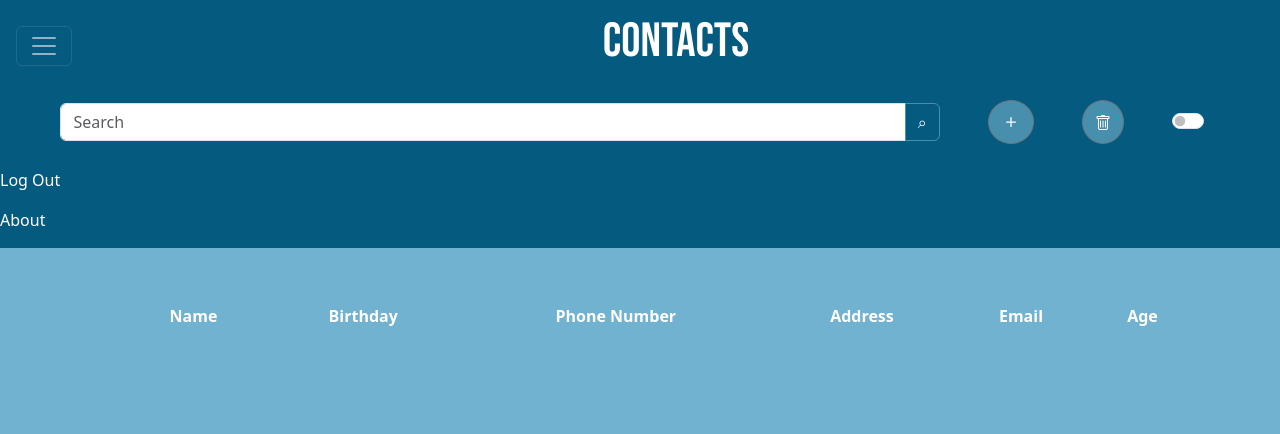
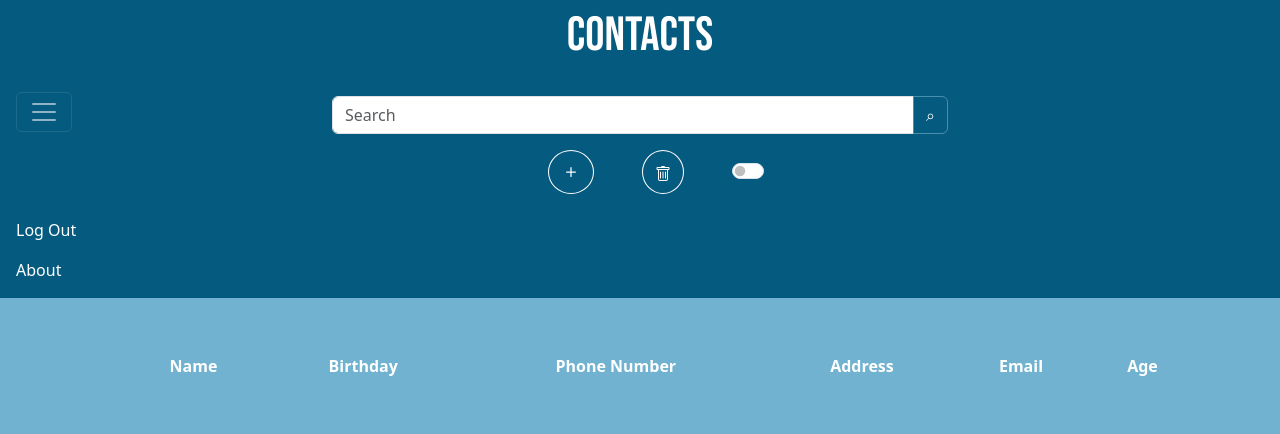
Before and after one commit to happysnail2357/Contact-Manager-Website, a PHP site: page /landing-page.html in a window 1280 px wide, after a click that opens the changed part. Shown: the top 434 px of the page. Run offline with PHP 8.4, Linux system fonts and the light colour scheme; lists and menus that the app fills with data are empty.

Commit message:
changed some css

```diff
--- a/css/landing-page.css
+++ b/css/landing-page.css
@@ -6,19 +6,30 @@
     --fourth: #CBEAF7;
     --sixth: #055A7F;
     --seventh: #70B2CF;
+    --eigth:#03437D;
+    --ninth:#0879DF;
     --hover: #AD6340;
     --text:white;
+    --btn-hover:#002C3D;
+
+
+    --warning: #DB0000;
+    --warning2:#B20000;
+
 }
 
 
 
-#create-btn{
-    background-color: var(--third);
+#create-btn:hover, #trash-icon:hover{
+    background-color: var(--seventh);
+    border-color: var(--eighth);
 }
 
-#trash-icon{
-    background-color: var(--third);
+#trash-icon,#create-btn{
+    background-color: var(--sixth);
+    border-color: white;
 }
+
 
 
 #search-btn{
@@ -31,7 +42,7 @@
     background-color: var(--third);
 }
 
-nav.navbar.navbar-expand-lg-sm-md a{
+nav.navbar.navbar-expand-lg-sm-md a, .container p{
     color:var(--text);
 }
 nav.navbar.navbar-expand-lg-sm-md{
--- a/js/landing-page.js
+++ b/js/landing-page.js
@@ -130,13 +130,14 @@ $('#userinfo').on('show.bs.modal', function (event)
 
 
             emoji_name = $(`#t-row${contact_user_id}`).find("p").attr("value");
+            $("#phone").text()
 
 
             $("#emoji-profile").html(emojis[emoji_name]);
 
             $("#first").val($(`#t-row${contact_user_id}`).find(".r-first").text());
             $("#last").val($(`#t-row${contact_user_id}`).find(".r-last").text());
-            $("#phone").val($(`#t-row${contact_user_id}`).find(".r-phone").text());
+            $("#phone").val($(`#t-row${contact_user_id}`).find(".r-phone").text().replace(/[^0-9]/g, ""));
             $("#email").val($(`#t-row${contact_user_id}`).find(".r-email").text());
             $("#address").val($(`#t-row${contact_user_id}`).find(".r-address").text());
             $("#age").val($(`#t-row${contact_user_id}`).find(".r-age").text());
@@ -151,8 +152,14 @@ $('#userinfo').on('show.bs.modal', function (event)
         }
 
         $("form").off().on("submit", function(event){
+            if($("#first").val() == 0 || $("#last").val() ==0 )
+            {
 
-            if($("#first").val() != 0 && $("#last").val()!=0 ){
+                $( ".modal-footer span" ).text( "Missing required field(s)." ).show().fadeOut( 8000 );
+            }else if($("#phone").val()>0 && $("#phone").val()<10){
+                $( ".modal-footer span" ).text( "Invalid phone number." ).show().fadeOut( 8000 );
+
+            }else{
                 let get_contact_info = {
                     "contactId": contact_user_id,
                     "firstName": $("#first").val(),
@@ -225,15 +232,10 @@ $('#userinfo').on('show.bs.modal', function (event)
 
                 }
 
-            }else{
-               $( "span" ).text( "Missing required field(s)." ).show().fadeOut( 8000 );
             }
             event.preventDefault();
 
         });
-//         $('#save-btn').click(function(event)
-//         {
-
 
 
 
@@ -277,11 +279,11 @@ function fill_in_table(jsonObject,table){
                     </td>
                     <td><p class="text-center" value = "${jsonObject.Emoji}">${emojis[jsonObject.Emoji]}</p></td>
                     <td class="text-center"><div class="r-first">${jsonObject.FirstName?jsonObject.FirstName:""}</div><div class="r-last">${jsonObject.LastName?jsonObject.LastName: ""}</div></td>
-                        <td class="text-center r-birth">${jsonObject.Birthday?jsonObject.Birthday:"#"}</td>
-                        <td class="text-center r-phone">${jsonObject.Phone?jsonObject.Phone:"#"}</td>
-                        <td class="text-center r-address">${jsonObject.Address?jsonObject.Address:"#"}</td>
-                        <td class="text-center r-email" >${jsonObject.Email?jsonObject.Email:"#"}</td>
-                        <td class="text-center r-age">${jsonObject.Age?jsonObject.Age:"#"}</td>
+                        <td class="text-center r-birth">${jsonObject.Birthday?jsonObject.Birthday:""}</td>
+                        <td class="text-center r-phone">${jsonObject.Phone?phoneNumberFormat(jsonObject.Phone):""}</td>
+                        <td class="text-center r-address">${jsonObject.Address?jsonObject.Address:""}</td>
+                        <td class="text-center r-email" >${jsonObject.Email?jsonObject.Email:""}</td>
+                        <td class="text-center r-age">${jsonObject.Age?jsonObject.Age:""}</td>
                         <td class= "text-center ">
                         <button type="button" class="btn btn-primary rounded edit-btn" data-bs-toggle="modal" data-bs-target="#userinfo" id = ${jsonObject.ID}> <svg xmlns="http://www.w3.org/2000/svg" width="16" height="16" fill="currentColor" class="bi bi-pencil-square" viewBox="0 0 16 16">
                                     <path d="M15.502 1.94a.5.5 0 0 1 0 .706L14.459 3.69l-2-2L13.502.646a.5.5 0 0 1 .707 0l1.293 1.293zm-1.75 2.456-2-2L4.939 9.21a.5.5 0 0 0-.121.196l-.805 2.414a.25.25 0 0 0 .316.316l2.414-.805a.5.5 0 0 0 .196-.12l6.813-6.814z"></path>
@@ -381,3 +383,11 @@ async function delete_list(url, searchIDs) {
     return result;
 
 }
+
+function phoneNumberFormat(string){
+	if(string.length !=10){
+
+		return "";
+	}
+	return `(${string.substring(0,3)}) - ${string.substring(3,6)} - ${string.substring(6,10)}`
+}
--- a/landing-page.html
+++ b/landing-page.html
@@ -8,26 +8,31 @@
     <script src="https://ajax.googleapis.com/ajax/libs/jquery/3.7.1/jquery.min.js"></script>
     <link rel="stylesheet" href="css/landing-page.css">
     <script defer src="js/landing-page.js"></script>
+
     <link rel="preconnect" href="https://fonts.googleapis.com">
     <link rel="preconnect" href="https://fonts.gstatic.com" crossorigin>
     <link href="https://fonts.googleapis.com/css2?family=Bebas+Neue&display=swap" rel="stylesheet">
+    <link href="https://fonts.googleapis.com/css2?family=Noto+Sans+JP&display=swap" rel="stylesheet">
     <title>All My Beaches</title>
 </head>
-<body>
+<body style="margin:0px; padding:0px;">
+
+    <div class="container d-flex" style="background-color: var(--sixth); min-width:100vw;">
+        <p class="navbar-brand mx-auto" style="font-family: 'Bebas Neue', sans-serif; font-size: 3rem; ">Contacts</p>
+    </div>
 <!-- Navigation Bar -->
     <nav class="navbar navbar-expand-lg-sm-md sticky-top" role="navigation">
 
 
-            <button class="navbar-toggler navbar-dark ms-3"data-bs-toggle="collapse" data-bs-target="#nav">
+            <button class="navbar-toggler navbar-dark ms-3 mt-1"data-bs-toggle="collapse" data-bs-target="#nav" style="position: absolute; top:0px; left:0px;">
                 <span class="navbar-toggler-icon"></span>
             </button>
-            <a class="navbar-brand h1 text-center mx-auto " style="font-family: 'Bebas Neue', sans-serif; font-size: 3rem;">Contacts</a>
 
 
-            <div class="container-fluid d-flex justify-content-center align-items-center" >
+            <div class="container-fluid d-flex flex-column justify-content-center align-items-center" style="width: 50%;" >
 
 
-                <div class="input-group" style="width:70%; ">
+                <div class="input-group " style=""  >
                     <input type="text" class="form-control" placeholder="Search" aria-label="Search"
                         aria-describedby="button-addon1" id="search-input">
                     <button class="btn btn-outline-secondary" type="button" id="search-btn">&#x2315</button>
@@ -54,7 +59,7 @@
             </div>
 
             <div class="collapse navbar-collapse ms-auto" id = "nav">
-                <ul class="navbar-nav" >
+                <ul class="navbar-nav ms-3" >
                     <li class="nav-item">
                         <a href="#" class="nav-link active" style="color:var(--text);">Log Out</a>
                     </li>
@@ -146,7 +151,7 @@
                                     <label class="form-label">Address</label>
                                 </div>
                                 <div class="form-floating">
-                                    <input type="text" class="text form-control" id="phone">
+                                    <input type="text" class="text form-control" id="phone" maxlength="10">
                                     <label class="form-label">Phone Number</label>
                                 </div>
                                 <div class="row g-2">
@@ -164,7 +169,7 @@
                 </form>
 
                 <div class="modal-footer">
-                    <span ></span>
+                    <span style="color:var(--warning)"></span>
 
                     <button class="btn btn-primary" form="form-1" id = "save-btn" type="submit">Save</button>
             </div>
@@ -176,7 +181,7 @@
 
       <div class="modal" tabindex="-1" role="dialog" id="warning-modal">
         <div class="modal-dialog" role="document">
-          <div class="modal-content" id="modal-background">
+          <div class="modal-content">
 
             <div class="modal-header">
                 <button class="btn-close  btn-primary align-self-end close cancel-warning-btn" data-bs-dismiss="modal" id="close-warning-modal"></button>
@@ -188,12 +193,12 @@
             <div class="modal-body">
 
                 <div class="d-flex flex-column justify-content-center align-items-center">
-                    <p class=" m-3 font-weight-bold" style="font-size: 2rem; ">Are you sure?</p>
-                    <p style="font-size: 1.3rem; color:black;" class="mb-5">This action would delete your contact(s).</p>
+                    <p class=" m-3 font-weight-bold" style="font-size: 2rem;font-family: 'Noto Sans JP', sans-serif; color:var(--warning2);">Are you sure?</p>
+                    <p style="font-size: 1.3rem; color:black; font-family: 'Noto Sans JP', sans-serif;" class="mb-5">This action would delete your contact(s).</p>
                 </div>
             <div class="d-flex  justify-content-between" >
                 <button type="button" class="btn btn-primary btn-lg" id = "delete-btn">Delete</button>
-                <button type="button" class="btn btn-secondary btn-lg" data-bs-dismiss="modal" data-bs-target="#warning-modal" id="cancel-warning-modal">Cancel</button>
+                <button type="button" class="btn btn-outline-primary btn-lg" data-bs-dismiss="modal" data-bs-target="#warning-modal" id="cancel-warning-modal">Cancel</button>
             </div>
             </div>
           </div>
```
Also changed, not shown: other parts of css/landing-page.css (+33 -6 lines), js/Signup.js (line endings or trailing spaces).
